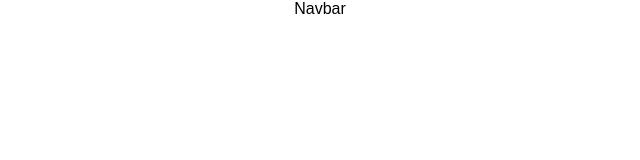
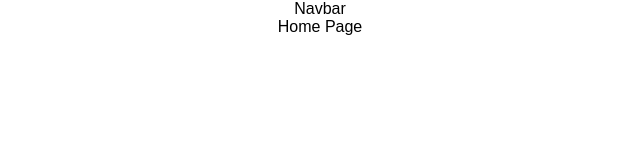
Before and after one commit to nikolaygornakov/SoftUni-ReactJS-Fundamentals, a React (Create React App) app in the folder Workshop-Exercise/pets-system/: page / in a window 1280 px wide. Shown: the top 160 px of the page, without its empty margins (320-960 px from the left). Built offline with nearby package versions, Linux system fonts and the light colour scheme.

Commit message:
Added Routes component and simple HomePage component

```diff
--- a/Workshop-Exercise/pets-system/src/App.js
+++ b/Workshop-Exercise/pets-system/src/App.js
@@ -1,5 +1,6 @@
 import React, { Component } from 'react'
 import Navbar from './components/common/Navbar'
+import Routes from './components/common/routes/Routes'
 import './App.css'
 
 class App extends Component {
@@ -7,6 +8,7 @@ class App extends Component {
     return (
       <div className='App'>
         <Navbar />
+        <Routes />
       </div>
     )
   }
--- /dev/null
+++ b/Workshop-Exercise/pets-system/src/components/HomePage.js
@@ -0,0 +1,13 @@
+import React, { Component } from 'react'
+
+class HomePage extends Component {
+  render () {
+    return (
+      <div>
+        Home Page
+      </div>
+    )
+  }
+}
+
+export default HomePage
--- /dev/null
+++ b/Workshop-Exercise/pets-system/src/components/common/routes/Routes.js
@@ -0,0 +1,11 @@
+import React from 'react'
+import { Switch, Route } from 'react-router-dom'
+import HomePage from '../../HomePage'
+
+const Routes = () => (
+  <Switch>
+    <Route path='/' exact component={HomePage} />
+  </Switch>
+)
+
+export default Routes
```
